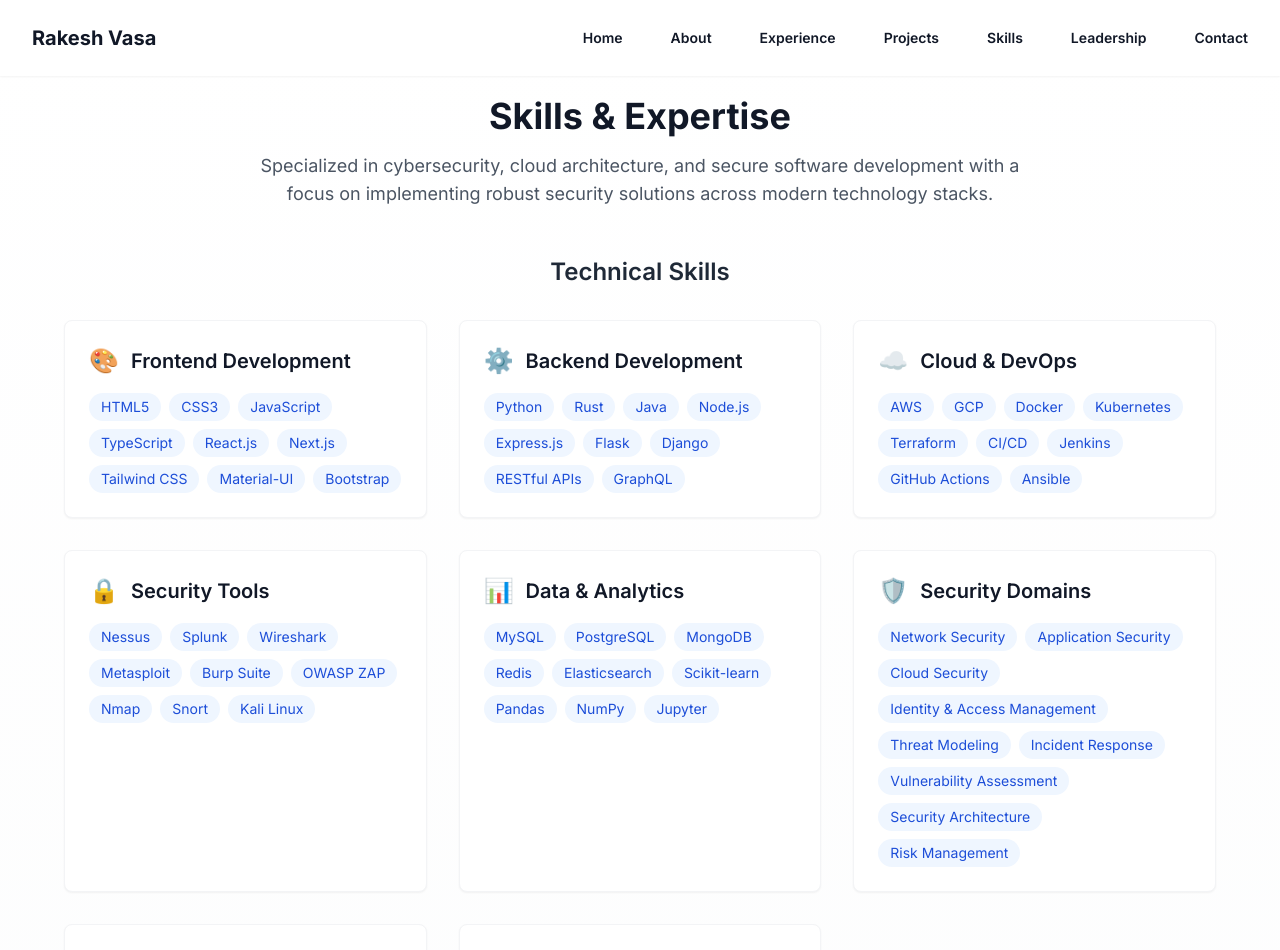
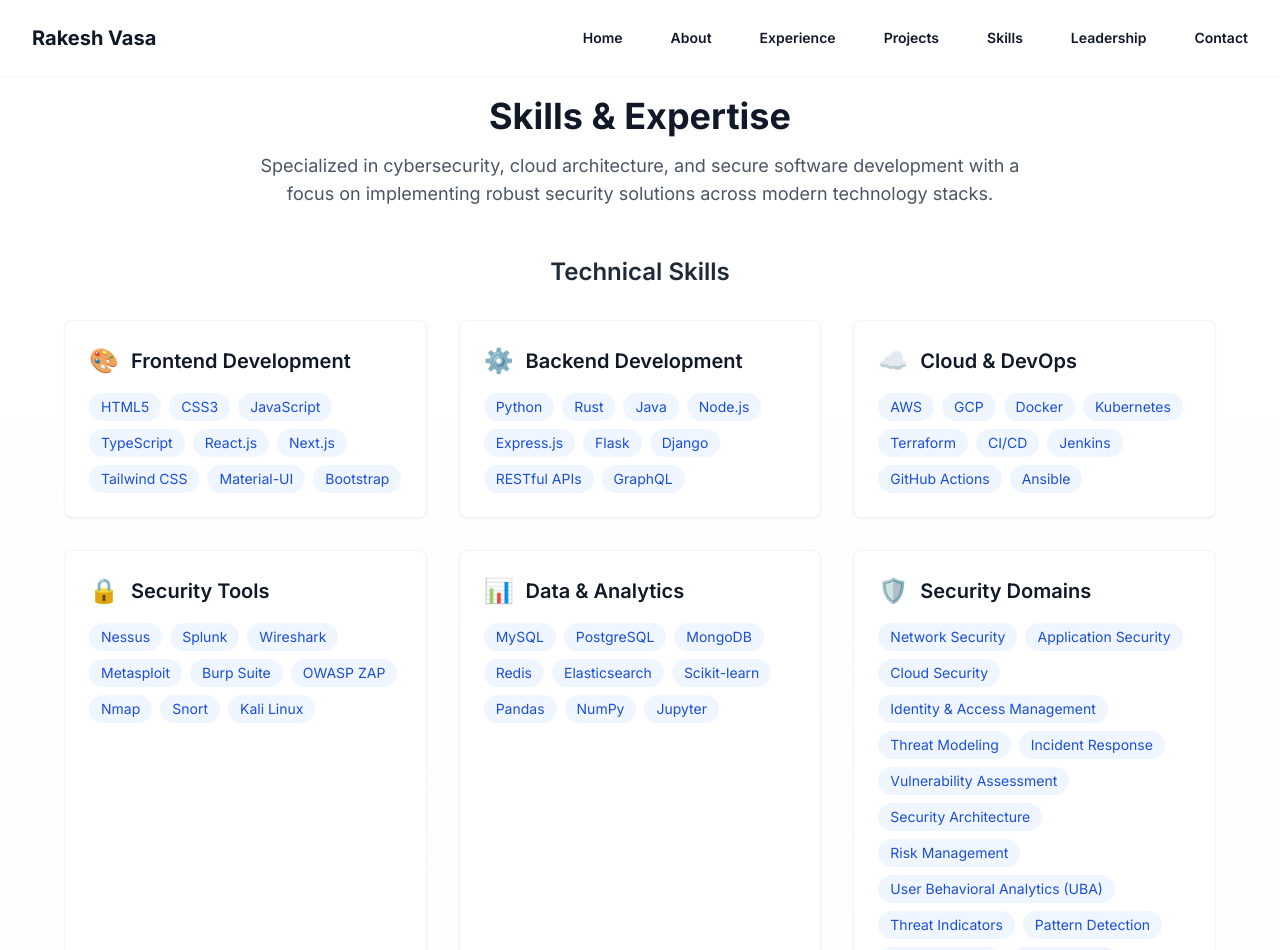
Before and after one commit to vasarakesh/portfolio_rakeshvasa, a Next.js app: page /skills in a window 1280 px wide. Shown: the top 950 px of the page. Built offline with nearby package versions, Linux system fonts and the light colour scheme.

Commit message:
Update portfolio: Add Network Administrator role at CGPC Solutions and cleanup unused files

```diff
--- a/src/app/about/page.tsx
+++ b/src/app/about/page.tsx
@@ -1,6 +1,7 @@
 'use client';
 
 import { motion } from 'framer-motion';
+import Image from 'next/image';
 
 const education = [
   {
@@ -44,6 +45,24 @@
           transition={{ duration: 0.5 }}
         >
           <h1 className="text-4xl font-bold text-gray-900 mb-12 text-center">About Me</h1>
+
+          {/* Profile Photo */}
+          <motion.div
+            initial={{ opacity: 0 }}
+            animate={{ opacity: 1 }}
+            transition={{ delay: 0.1, duration: 0.5 }}
+            className="flex justify-center mb-8"
+          >
+            <div className="relative w-48 h-48 rounded-full overflow-hidden border-4 border-blue-600">
+              <Image
+                src="/Rakesh.jpg"
+                alt="Rakesh Vasa"
+                fill
+                style={{ objectFit: 'cover' }}
+                priority
+              />
+            </div>
+          </motion.div>
 
           <motion.div
             initial={{ opacity: 0 }}
--- a/src/app/experience/page.tsx
+++ b/src/app/experience/page.tsx
@@ -3,6 +3,16 @@
 import { motion } from 'framer-motion';
 
 const experiences = [
+  {
+    title: 'Network Administrator',
+    company: 'CGPC Solutions, Philadelphia',
+    period: 'Present',
+    achievements: [
+      'Configure firewalls, servers, and routers; setup and maintain network infrastructure',
+      'Handle backups and configure backup systems including Synology NAS backups',
+      'Maintain and monitor cybersecurity incidents and handle everyday IT tickets',
+    ],
+  },
   {
     title: 'ACSUS Lab Researcher',
     company: 'Rowan University',
--- a/src/app/globals.css
+++ b/src/app/globals.css
@@ -4,18 +4,21 @@
 
 :root {
   --foreground-rgb: 0, 0, 0;
-  --background-start-rgb: 214, 219, 220;
-  --background-end-rgb: 255, 255, 255;
+  --background-start-rgb: 255, 255, 255;
+  --background-end-rgb: 249, 250, 251;
+}
+
+@media (prefers-color-scheme: dark) {
+  :root {
+    --foreground-rgb: 255, 255, 255;
+    --background-start-rgb: 0, 0, 0;
+    --background-end-rgb: 0, 0, 0;
+  }
 }
 
 body {
   color: rgb(var(--foreground-rgb));
-  background: linear-gradient(
-    to bottom,
-    transparent,
-    rgb(var(--background-end-rgb))
-  )
-  rgb(var(--background-start-rgb));
+  background: rgb(var(--background-start-rgb));
 }
 
 @layer utilities {
@@ -23,3 +26,56 @@
     text-wrap: balance;
   }
 }
+
+/* Light theme overrides */
+.from-gray-50,
+.to-gray-50,
+.from-white,
+.to-white {
+  --tw-gradient-from: #ffffff;
+  --tw-gradient-to: #f9fafb;
+}
+
+.bg-white {
+  background-color: #ffffff !important;
+}
+
+.text-gray-900 {
+  color: #111827 !important;
+}
+
+.text-gray-800 {
+  color: #1f2937 !important;
+}
+
+.text-gray-700 {
+  color: #374151 !important;
+}
+
+.text-gray-600 {
+  color: #4b5563 !important;
+}
+
+.text-gray-500 {
+  color: #6b7280 !important;
+}
+
+.border-gray-100 {
+  border-color: #f3f4f6 !important;
+}
+
+.bg-blue-50 {
+  background-color: #eff6ff !important;
+}
+
+.text-blue-700 {
+  color: #1d4ed8 !important;
+}
+
+/* Ensure light backgrounds */
+[class*="from-white"],
+[class*="to-white"],
+[class*="from-gray-50"],
+[class*="to-gray-50"] {
+  background-image: linear-gradient(to bottom, #ffffff, #f9fafb) !important;
+}
--- a/src/app/projects/page.tsx
+++ b/src/app/projects/page.tsx
@@ -9,7 +9,7 @@
     description: 'Built a decentralized system in Rust on 42 Raspberry Pis, enabling smart contract validation without blockchain overhead.',
     achievements: ['Achieved 13.3 req/s throughput', '<20s latency across 125 test cases'],
     technologies: ['Rust', 'Distributed Systems', 'Network Security'],
-    github: '#',
+    github: 'https://github.com/vasarakesh',
     demo: '#',
   },
   {
@@ -17,7 +17,7 @@
     description: 'Used ML (Random Forest, KNN, J48) + SMOTE to achieve 99.5% accuracy in academic predictions.',
     achievements: ['Published in IEEE', 'Advanced feature engineering'],
     technologies: ['Python', 'Machine Learning', 'SMOTE', 'Scikit-learn'],
-    github: '#',
+    github: 'https://github.com/vasarakesh',
     demo: '#',
   },
   {
@@ -25,7 +25,7 @@
     description: 'Built Flask dashboard + PowerShell scripts for license validation and ITIL-based approval workflows.',
     achievements: ['Dockerized pipeline', 'CI/CD integration'],
     technologies: ['Python', 'Docker', 'Flask', 'PowerShell'],
-    github: '#',
+    github: 'https://github.com/vasarakesh',
     demo: '#',
   },
   {
@@ -33,7 +33,7 @@
     description: 'Academic simulation of IRP, DPS, SOPs for a mid-size business.',
     achievements: ['Risk assessment', 'Budget alignment with NIST, ISO 27001'],
     technologies: ['NIST Framework', 'Security Policies', 'Risk Assessment'],
-    github: '#',
+    github: 'https://github.com/vasarakesh',
     demo: '#',
   },
   {
@@ -41,7 +41,7 @@
     description: 'MVP with sign-up, ride-match, push notifications for campus transportation.',
     achievements: ['Real-time ride matching', 'Push notifications', 'User authentication'],
     technologies: ['React', 'Node.js', 'Express', 'MongoDB'],
-    github: '#',
+    github: 'https://github.com/vasarakesh',
     demo: 'https://buddyride-qs9w.onrender.com/',
   },
 ];
--- a/src/app/skills/page.tsx
+++ b/src/app/skills/page.tsx
@@ -30,7 +30,23 @@
   },
   {
     name: 'Security Domains',
-    skills: ['Network Security', 'Application Security', 'Cloud Security', 'Identity & Access Management', 'Threat Modeling', 'Incident Response', 'Vulnerability Assessment', 'Security Architecture', 'Risk Management'],
+    skills: [
+      'Network Security',
+      'Application Security',
+      'Cloud Security',
+      'Identity & Access Management',
+      'Threat Modeling',
+      'Incident Response',
+      'Vulnerability Assessment',
+      'Security Architecture',
+      'Risk Management',
+      'User Behavioral Analytics (UBA)',
+      'Threat Indicators',
+      'Pattern Detection',
+      'Risk Evaluation',
+      'Log Analysis',
+      'Testing Cycles'
+    ],
     icon: '🛡️'
   },
   {
```
